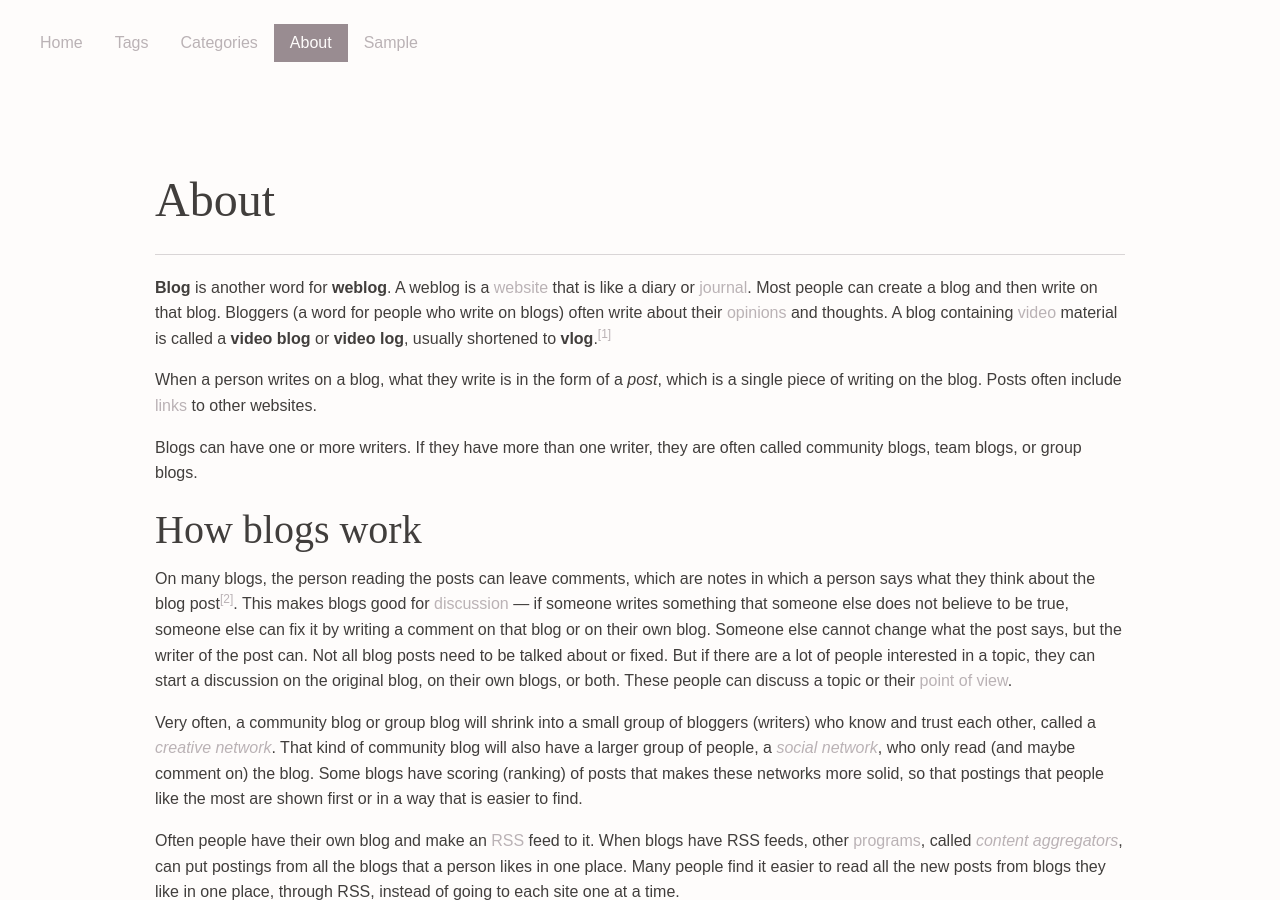
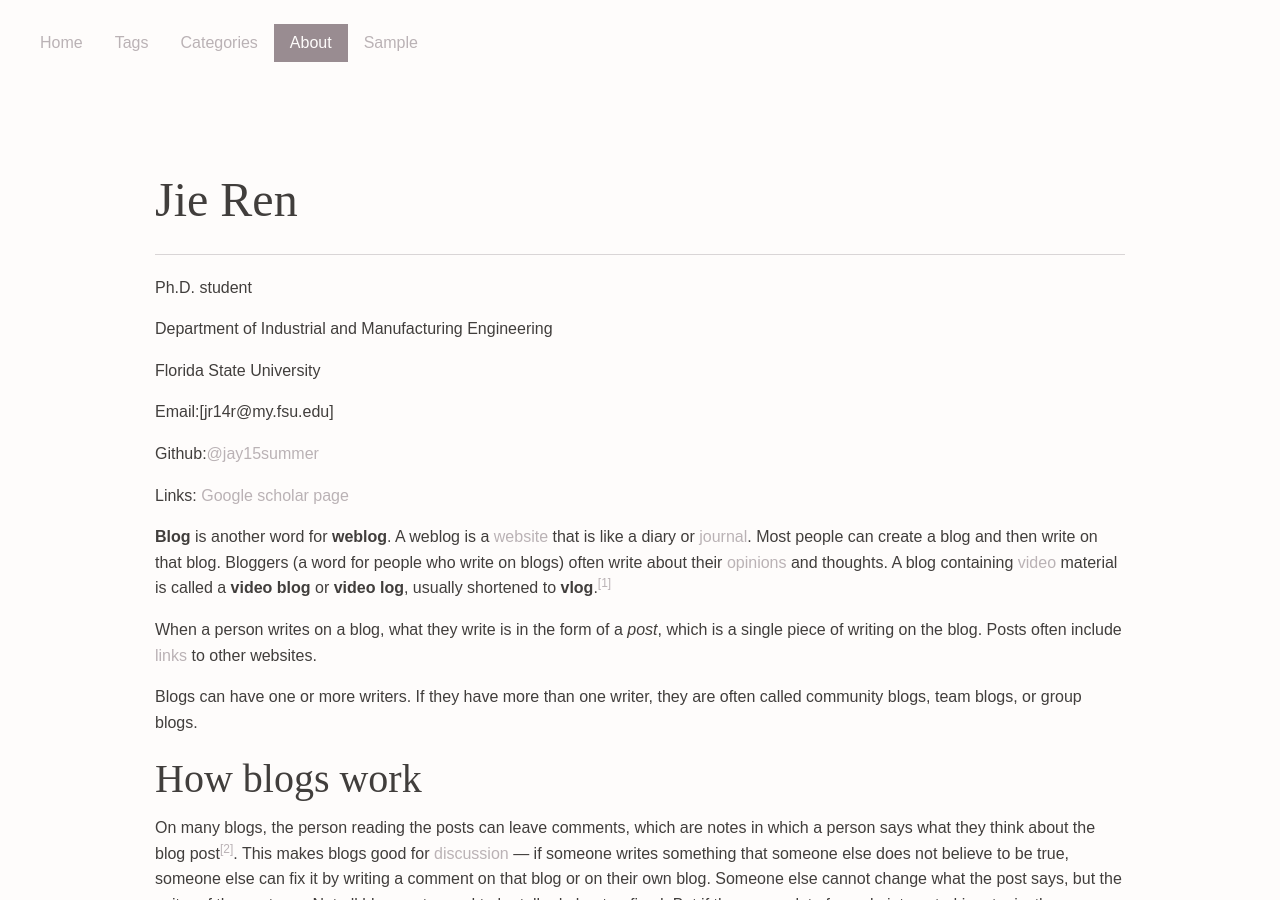
Before and after one commit to jay15summer/jay15summer.github.io-old, a Jekyll site: the page built from about.md, in a window 1280 px wide and 900 px high. Built offline with Jekyll 4.4.1, drawn with Linux system fonts in a browser that asks for light colours; nearby versions of some CDN libraries.

Commit message:
Update about.md

```diff
--- a/about.md
+++ b/about.md
@@ -1,8 +1,20 @@
 ---
 layout: page
-title: About
+title: Jie Ren
 permalink: /about/
 ---
+Ph.D. student
+
+Department of Industrial and Manufacturing Engineering
+
+Florida State University
+
+Email:[jr14r@my.fsu.edu]
+
+Github:[@jay15summer](https://github.com/jay15summer)
+
+Links: [Google scholar page](https://scholar.google.com/citations?user=9pqclwIAAAAJ&hl=en&oi=ao)
+
 **Blog** is another word for **weblog**. A weblog is a [website](/wiki/Website "Website") that is like a diary or [journal](/wiki/Journal "Journal"). Most people can create a blog and then write on that blog. Bloggers (a word for people who write on blogs) often write about their [opinions](/wiki/Opinion "Opinion") and thoughts. A blog containing [video](/wiki/Video "Video") material is called a **video blog** or **video log**, usually shortened to **vlog**.<sup id="cite_ref-1" class="reference">[[1]](#cite_note-1)</sup>
 
 When a person writes on a blog, what they write is in the form of a _post_, which is a single piece of writing on the blog. Posts often include [links](/wiki/Link "Link") to other websites.
```
